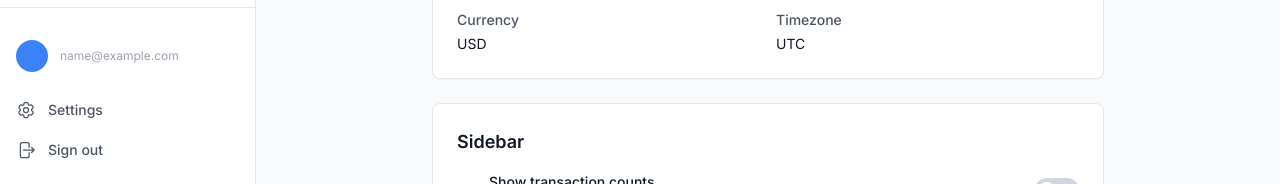
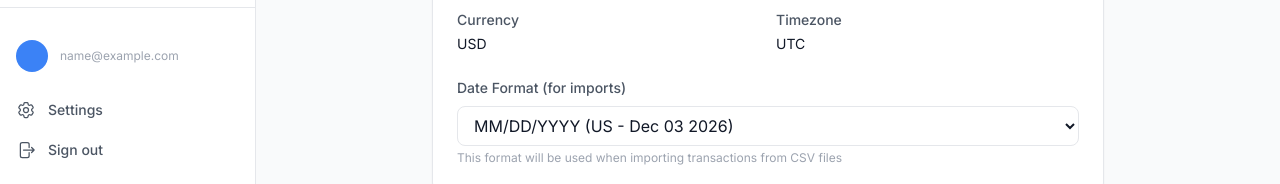
Before and after one commit to antoinebelmont/budget-frontend, a React (Vite) app: page /settings in a window 1280 px wide. Shown: the part 616-800 px from the top of the page. Built offline with nearby package versions, Linux system fonts and the light colour scheme; no server answers; sample sign-in values are in the browser's storage.

Commit message:
feat(settings): add date format preference for CSV imports
- Add date format selector (US, EU, ISO) to settings page
- Add dateHelpers functions for user-configurable date formatting
- Add pagination params to transactions slice state

```diff
--- a/pnpm-workspace.yaml
+++ b/pnpm-workspace.yaml
@@ -1,2 +1,2 @@
 allowBuilds:
-  esbuild: set this to true or false
+  esbuild: true
--- a/src/components/Settings/SettingsPage.tsx
+++ b/src/components/Settings/SettingsPage.tsx
@@ -10,6 +10,7 @@ const SettingsPage: React.FC = () => {
     const theme = useAppSelector((state) => state.ui.theme);
     const { user, preferences } = useAppSelector((state) => state.auth);
     const [showTransactionCounts, setShowTransactionCounts] = useState(false);
+    const [dateFormat, setDateFormat] = useState('m/d/Y');
     const [loading, setLoading] = useState(true);
 
     useEffect(() => {
@@ -19,8 +20,20 @@ const SettingsPage: React.FC = () => {
     useEffect(() => {
         if (preferences) {
             setShowTransactionCounts(preferences.show_transaction_counts ?? false);
+            setDateFormat(preferences.date_format ?? 'm/d/Y');
         }
     }, [preferences]);
+
+    const handleDateFormatChange = async (newFormat: string) => {
+        setDateFormat(newFormat);
+        try {
+            await dispatch(updateUserPreferences({ date_format: newFormat })).unwrap();
+            toast.success('Date format saved');
+        } catch (error) {
+            setDateFormat(preferences?.date_format ?? 'm/d/Y');
+            toast.error('Failed to save date format');
+        }
+    };
 
     const handleTransactionCountsToggle = async () => {
         const newValue = !showTransactionCounts;
@@ -101,7 +114,7 @@ const SettingsPage: React.FC = () => {
                 </div>
             </div>
 
-            <div className="card p-6 space-y-4">
+<div className="card p-6 space-y-4">
                 <h2 className="text-lg font-semibold text-[var(--text-primary)]">Preferences</h2>
 
                 <div className="grid grid-cols-2 gap-4">
@@ -113,6 +126,23 @@ const SettingsPage: React.FC = () => {
                         <label className="block text-sm font-medium text-[var(--text-secondary)]">Timezone</label>
                         <p className="mt-1 text-sm text-[var(--text-primary)]">{user?.timezone || 'UTC'}</p>
                     </div>
+                </div>
+
+                <div className="pt-2">
+                    <label className="block text-sm font-medium text-[var(--text-secondary)] mb-2">Date Format (for imports)</label>
+                    <select
+                        value={dateFormat}
+                        onChange={(e) => handleDateFormatChange(e.target.value)}
+                        className="w-full px-3 py-2 border rounded-lg bg-[var(--bg-tertiary)] text-[var(--text-primary)] border-[var(--border-default)] focus:ring-2 focus:ring-primary-500 focus:border-primary-500"
+                    >
+                        <option value="m/d/Y">MM/DD/YYYY (US - Dec 03 2026)</option>
+                        <option value="d/m/Y">DD/MM/YYYY (EU - 03/12/2026)</option>
+                        <option value="Y-m-d">YYYY-MM-DD (ISO - 2026-12-03)</option>
+                        <option value="d-m-Y">DD-MM-YYYY (03-12-2026)</option>
+                    </select>
+                    <p className="mt-1 text-xs text-[var(--text-muted)]">
+                        This format will be used when importing transactions from CSV files
+                    </p>
                 </div>
             </div>
 
--- a/src/store/slices/transactionsSlice.ts
+++ b/src/store/slices/transactionsSlice.ts
@@ -14,6 +14,8 @@ interface TransactionsState {
         start_date?: string;
         end_date?: string;
         search?: string;
+        per_page?: number;
+        page?: number;
     };
 }
 
--- a/src/utils/dateHelpers.ts
+++ b/src/utils/dateHelpers.ts
@@ -8,6 +8,23 @@ export interface DateRangeOption {
     start: Date;
     end: Date;
 }
+
+const DATE_FORMAT_MAP: Record<string, string> = {
+    'm/d/Y': 'MM/dd/yyyy',
+    'd/m/Y': 'dd/MM/yyyy',
+    'Y-m-d': 'yyyy-MM-dd',
+    'd-m-Y': 'dd-MM-yyyy',
+};
+
+export const getDateFormatForDisplay = (userDateFormat: string): string => {
+    return DATE_FORMAT_MAP[userDateFormat] || 'MM/dd/yyyy';
+};
+
+export const formatDateForUser = (dateString: string, userDateFormat: string): string => {
+    const date = new Date(dateString.split('T')[0] + 'T12:00:00');
+    const displayFormat = getDateFormatForDisplay(userDateFormat);
+    return format(date, displayFormat);
+};
 
 export const getDateRangeOptions = (): DateRangeOption[] => {
     const today = new Date();
```
